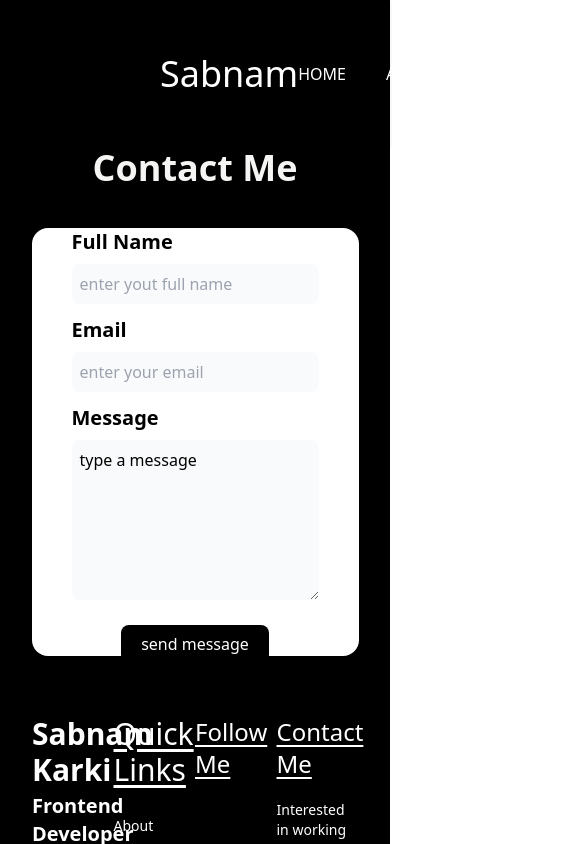
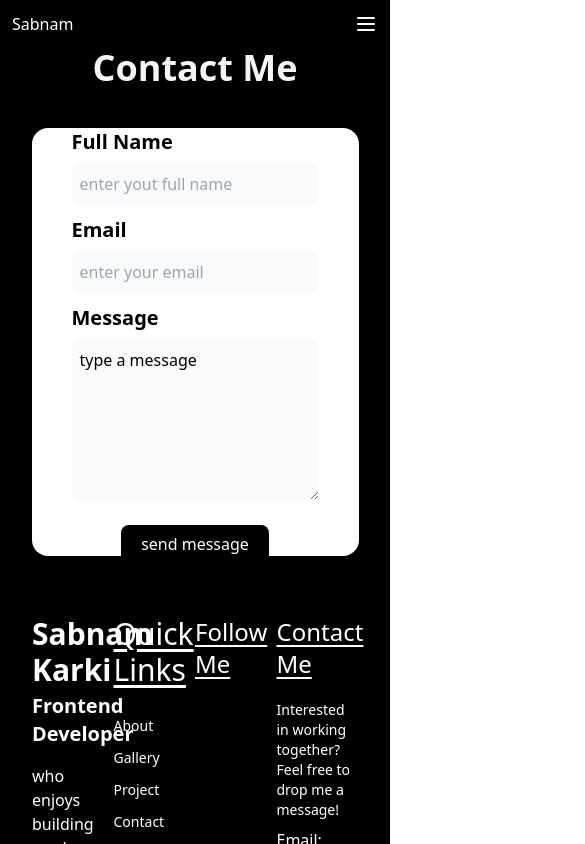
Before and after one commit to sabnam59/Portfolio, a React (Vite) app: page /contact in a window 390 px wide. Shown: the top 844 px of the page, 585 px wide, since content can reach past the window. Built offline with nearby package versions, Linux system fonts and the light colour scheme.

Commit message:
lucide react install, import and use, nav responsive, use of useState to toggle hamburger menu

```diff
--- a/package.json
+++ b/package.json
@@ -10,6 +10,7 @@
     "preview": "vite preview"
   },
   "dependencies": {
+    "lucide-react": "^0.487.0",
     "react": "^19.0.0",
     "react-dom": "^19.0.0",
     "react-router-dom": "^7.4.1"
--- a/src/components/Navbar.jsx
+++ b/src/components/Navbar.jsx
@@ -1,17 +1,40 @@
-import React from 'react'
-import { Link } from 'react-router-dom'
+import { Menu } from "lucide-react";
+import { useState } from "react";
+import { Link } from "react-router-dom";
 
 const Navbar = () => {
+
+  const [hamburgerMenu, sethamburgerMenu] = useState(false);
+
+  const handleClick = () => {
+    sethamburgerMenu(!hamburgerMenu);
+  };
+
   return (
-     <nav className="sticky top-0 z-1000 ">
-                <div className="bg-black text-white flex justify-between pl-40 pr-18 shadow py-10">
+    <>
+      <nav className="sticky top-0 z-50 bg-black text-white">
 
+        {/* Desktop */}
+        <div className="bg-black text-white justify-between pl-40 pr-18 shadow py-10 hidden md:flex">
           <div className="bold text-4xl flex items-center">Sabnam</div>
 
-                    <div className="flex gap-10 uppercase">
-                            <Link to='/' className="hover:text-amber-400 self-center hover:underline underline-offset-6 decoration-white">Home</Link>
-                            <Link to ='/about' className="hover:text-amber-400 self-center" href="/about">About</Link>
-                            <Link to="#" className="hover:text-amber-400 self-center">Gallery</Link>
+          <div className="md:flex gap-10 uppercase sm:hidden  text-white">
+            <Link
+              to="/"
+              className="hover:text-amber-400 self-center hover:underline underline-offset-6 decoration-white"
+            >
+              Home
+            </Link>
+            <Link
+              to="/about"
+              className="hover:text-amber-400 self-center"
+              href="/about"
+            >
+              About
+            </Link>
+            <Link to="#" className="hover:text-amber-400 self-center">
+              Gallery
+            </Link>
 
             <div className="relative group self-center flex">
               <Link className="hover:text-amber-400 flex self-center" to="#">
@@ -20,32 +43,72 @@ const Navbar = () => {
               </Link>
 
               {/* <!-- PAGES DROPDOWN ON HOVER --> */}
-                                <div className="absolute border rounded-lg mt-o.5 z-10 left-0 top-full hidden w-25 bg-white text-black  group-hover:block"
-                                >
+              <div className="absolute border rounded-lg mt-o.5 z-10 left-0 top-full hidden w-25 bg-white text-black  group-hover:block">
                 <ul className="py-2 text-sm">
                   <li>
-                                            <Link to="#" className="block hover:bg-gray-300 hover:font-semibold px-4 py-2 border-b-dashed border-black">Blog</Link>
+                    <Link
+                      to="#"
+                      className="block hover:bg-gray-300 hover:font-semibold px-4 py-2 border-b-dashed border-black"
+                    >
+                      Blog
+                    </Link>
                   </li>
                   <li>
-                                            <Link to="#" className="block hover:font-semibold hover:bg-gray-300 px-5 py-3 ">Project</Link>
+                    <Link
+                      to="#"
+                      className="block hover:font-semibold hover:bg-gray-300 px-5 py-3 "
+                    >
+                      Project
+                    </Link>
                   </li>
                 </ul>
               </div>
             </div>
 
-                            <Link to="/contact" className="py-2 hover:text-amber-500 self-center">Contact
+            <Link
+              to="/contact"
+              className="py-2 hover:text-amber-500 self-center"
+            >
+              Contact
             </Link>
             <button className="flex items-center cursor-pointer transition delay-150 duration-300 ease-in-out hover:-translate-y-1 hover:scale-110">
-                                 <span className=" border-2 border-yellow-600 px-5 py-2 rounded-sm hover:text-amber-400">Hire Me
+              <span className=" border-2 border-yellow-600 px-5 py-2 rounded-sm hover:text-amber-400">
+                Hire Me
                 <i className="fa-solid fa-angles-right"></i>
               </span>
-
             </button>
           </div>
         </div>
+
+        {/* mobile */}
+        <div className="flex justify-between sm:hidden p-3 list-none">
+
+            <div>Sabnam</div>
+
+            <ul className="hidden md:flex space-x-5">
+              <li>Home</li>
+              <li>About</li>
+              <li>Contact</li>
+            </ul>
+
+            <div className="sm:hidden" onClick={handleClick}>
+              <Menu />
+              {hamburgerMenu ? (
+                <ul className="flex flex-col items-center justify-center">
+                  <li>Home</li>
+                  <li>About</li>
+                  <li>Contact</li>
+                </ul>
+              ) : (
+                ""
+              )}
+            </div>
+
+        </div>
+
       </nav>
+    </>
+  );
+};
 
-  )
-}
-
-export default Navbar
+export default Navbar;
--- a/src/pages/Home.jsx
+++ b/src/pages/Home.jsx
@@ -1,5 +1,5 @@
-import React, { useState } from 'react'
-import { Link } from 'react-router-dom';
+import React, { useEffect, useState } from "react";
+import { Link } from "react-router-dom";
 
 const Home = () => {
   return (
@@ -10,8 +10,9 @@ const Home = () => {
           style={{
             backgroundImage: "url('/images/myphoto1.png')",
             height: "300px",
+            width: "280px",
             backgroundSize: "cover",
-            backgroundPosition: "center",
+            backgroundPosition: "left",
           }}
         ></div>
 
@@ -88,6 +89,6 @@ const Home = () => {
       </div>
     </>
   );
-}
+};
 
-export default Home
+export default Home;
```
Also changed, not shown: 1 other file (tests, documents, lock files or other folders). Lines whose indentation alone changed are shown as unchanged.
